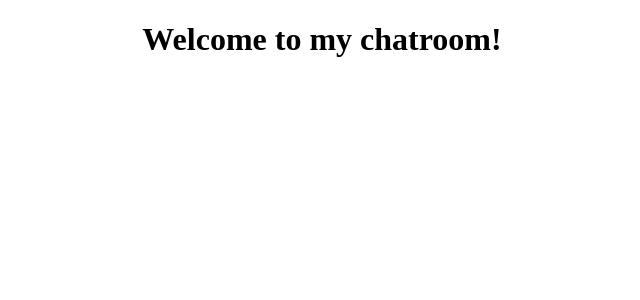
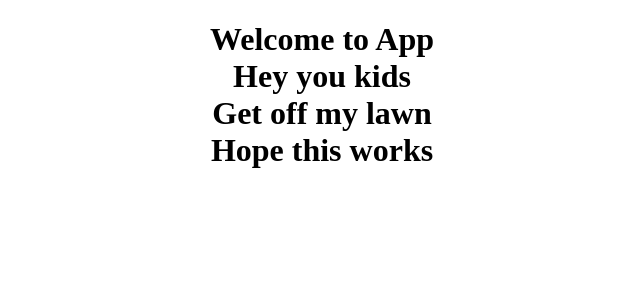
Before and after one commit to lauriemcgee/lmcgee-chat-app, an Angular app: page / in a window 1280 px wide. Shown: the top 300 px of the page, without its empty margins (318-958 px from the left). Built offline with nearby package versions, Linux system fonts and the light colour scheme.

Commit message:
fake chat data reflected in view

```diff
--- a/src/app/app.component.html
+++ b/src/app/app.component.html
@@ -1,6 +1,6 @@
 <!--The content below is only a placeholder and can be replaced.-->
 <div style="text-align:center">
   <h1>
-    Welcome to <app-chats></app-chats>!
+    Welcome to App <app-chats></app-chats>
   </h1>
 </div>
--- a/src/app/app.component.ts
+++ b/src/app/app.component.ts
@@ -1,5 +1,6 @@
 import { Component } from '@angular/core';
-import { ChatsComponent } from './chats-component';
+import { ChatsComponent } from './chats/chats.component';
+
 
 @Component({
   selector: 'app-root',
@@ -7,5 +8,4 @@ import { ChatsComponent } from './chats-component';
   styleUrls: ['./app.component.css']
 })
 export class AppComponent {
-  title = 'app';
 }
--- a/src/app/app.module.ts
+++ b/src/app/app.module.ts
@@ -2,7 +2,7 @@ import { BrowserModule } from '@angular/platform-browser';
 import { NgModule } from '@angular/core';
 
 import { AppComponent } from './app.component';
-import { ChatsComponent } from './chats-component';
+import { ChatsComponent } from './chats/chats.component';
 
 @NgModule({
   declarations: [
--- a/src/app/chats-component.ts
+++ /dev/null
@@ -1,9 +0,0 @@
-// DISPLAYS ALL CHATS IN CHAT BOARD
-
-import { Component } from '@angular/core';
-
-@Component({
-  selector: 'app-chats',
-  template: 'my chatroom'
-})
-export class ChatsComponent {}
--- /dev/null
+++ b/src/app/chats/chats.component.html
@@ -0,0 +1,3 @@
+<div *ngFor="let chat of chats">
+    {{ chat.message }}
+</div>
--- /dev/null
+++ b/src/app/chats/chats.component.ts
@@ -0,0 +1,13 @@
+import { Component } from '@angular/core';
+
+@Component({
+  selector: 'app-chats',
+  templateUrl: './chats.component.html'
+})
+export class ChatsComponent {
+  chats = [
+    { message: 'Hey you kids', userName: 'user123456'},
+    { message: 'Get off my lawn', userName: 'user654321'},
+    { message: 'Hope this works', userName: 'user123978'}
+  ];
+ }
```
Also changed, not shown: src/app/chats/chats.component.css (added), 2 other files (tests, documents, lock files or other folders).
